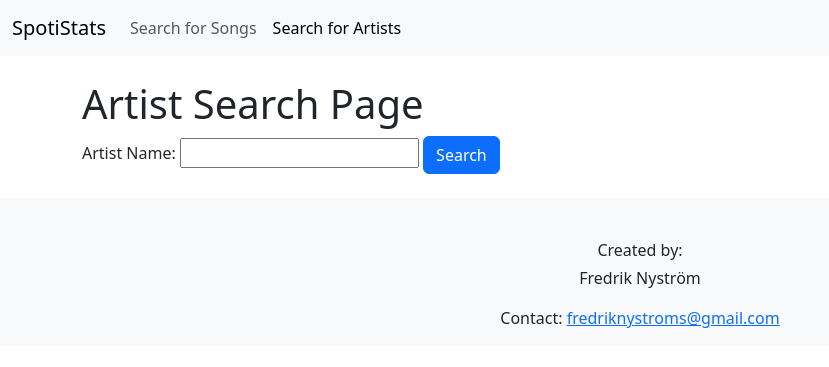
After one commit to fredriknystrom/spotify_stats_23, a Django app: page /spotifyapp/artist-search/ in a window 1280 px wide. The commit adds this page. Shown: the top 367 px of the page, without its empty margins (0-829 px from the left). Run offline with Django 4.2, Linux system fonts and the light colour scheme; data that the repository does not hold is empty; some libraries are stand-ins or nearby versions.

Commit message:
search and filter artist and songs

```diff
--- a/spotify_project/spotify_project/urls.py
+++ b/spotify_project/spotify_project/urls.py
@@ -16,8 +16,10 @@ Including another URLconf
 """
 from django.contrib import admin
 from django.urls import path, include
+from django.views.generic import RedirectView
 
 urlpatterns = [
     path('admin/', admin.site.urls),
+    path('', RedirectView.as_view(url='/spotifyapp/song-search')),  # Redirect to an app-specific URL
     path('spotifyapp/', include('spotifyapp.urls')),
 ]
--- /dev/null
+++ b/spotify_project/spotifyapp/filters/artist_filter.py
@@ -0,0 +1,12 @@
+import django_filters
+from spotifyapp.models import Artist, SpotifyStats
+
+class ArtistFilter(django_filters.FilterSet):
+    name = django_filters.CharFilter(
+        label="Artist Name",
+        lookup_expr='icontains'
+    )
+
+    class Meta:
+        model = Artist
+        fields = ['name']
--- a/spotify_project/spotifyapp/models.py
+++ b/spotify_project/spotifyapp/models.py
@@ -14,6 +14,7 @@ PERCENTAGE_CHOICES = (
 )
 
 class SpotifyStats(models.Model):
+    id = models.AutoField(primary_key=True)
     title = models.CharField(max_length=255)
     artists = models.ManyToManyField(Artist)
     released_year = models.PositiveIntegerField()
--- /dev/null
+++ b/spotify_project/spotifyapp/templates/spotifyapp/artist_search.html
@@ -0,0 +1,23 @@
+{% extends "spotifyapp/base.html" %}
+
+{% block title %}Artist Search{% endblock %}
+
+{% block content %}
+<h1>Artist Search Page</h1>
+<form method="get" action="">
+    {{ filter.form }} {# Include the filter form here #}
+    <button type="submit" class="btn btn-primary">Search</button>
+</form>
+{% if filter.qs %}
+    <h2>Search Results:</h2>
+    <ul class="list-group">
+        {% for artist in filter.qs %}
+        <li class="list-group-item">
+            <a href="{% url 'artist-info' artist.name %}">{{ artist.name }}</a>
+        </li>
+        {% endfor %}
+    </ul>
+{% endif %}
+
+
+{% endblock %}
--- a/spotify_project/spotifyapp/templates/spotifyapp/base.html
+++ b/spotify_project/spotifyapp/templates/spotifyapp/base.html
@@ -3,7 +3,7 @@
 <head>
     <meta charset="UTF-8">
     <meta name="viewport" content="width=device-width, initial-scale=1.0">
-    <title>{% block title %}My Website{% endblock %}</title>
+    <title>{% block title %}SpotiStats{% endblock %}</title>
     <!-- Bootstrap CSS and JS -->
     {% load bootstrap5 %}
     {% bootstrap_css %}
@@ -13,20 +13,22 @@
     <header>
         <nav class="navbar navbar-expand-lg navbar-light bg-light">
             <div class="container-fluid">
-                <a class="navbar-brand" href="#">My Website</a>
+                <a class="navbar-brand" href="{% url 'song-search' %}">SpotiStats</a>
                 <button class="navbar-toggler" type="button" data-bs-toggle="collapse" data-bs-target="#navbarNav" aria-controls="navbarNav" aria-expanded="false" aria-label="Toggle navigation">
                     <span class="navbar-toggler-icon"></span>
                 </button>
                 <div class="collapse navbar-collapse" id="navbarNav">
                     <ul class="navbar-nav">
                         <li class="nav-item">
-                            <a class="nav-link active" aria-current="page" href="{% url 'song-search' %}">Search for Songs</a>
+                            <a class="nav-link{% if request.resolver_match.url_name == 'song-search' %} active{% endif %}" href="{% url 'song-search' %}">Search for Songs</a>
                         </li>
                         <li class="nav-item">
-                            <a class="nav-link" href="{% url 'artist-search' %}">Search for Artists</a>
+                            <a class="nav-link{% if request.resolver_match.url_name == 'artist-search' %} active{% endif %}" href="{% url 'artist-search' %}">Search for Artists</a>
                         </li>
                         <!-- Add additional navigation links here -->
                     </ul>
+
+
                 </div>
             </div>
         </nav>
--- a/spotify_project/spotifyapp/urls.py
+++ b/spotify_project/spotifyapp/urls.py
@@ -1,7 +1,9 @@
 from django.urls import path
-from . import views
+from spotifyapp.views import artist, song
 
 urlpatterns = [
-    path('search-song/', views.song_search, name='song-search'),
-    path('search-artist/', views.artist_search, name='artist-search'),
+    path('song-search/', song.SongSearchView.as_view(), name='song-search'),
+    path('artist-search/', artist.ArtistSearchView.as_view(), name='artist-search'),
+    path('artist-info/<str:artist_name>/', artist.ArtistInfoView.as_view(), name='artist-info'),
+    path('song-info/<int:song_pk>/', song.SongInfoView.as_view(), name='song-info'),
 ]
--- /dev/null
+++ b/spotify_project/spotifyapp/views/artist.py
@@ -0,0 +1,29 @@
+from spotifyapp.models import Artist
+from spotifyapp.models import SpotifyStats
+from django.views.generic import ListView
+from django_filters.views import FilterView
+from spotifyapp.filters.artist_filter import ArtistFilter
+
+class ArtistSearchView(FilterView):
+    model = Artist
+    filterset_class = ArtistFilter
+    template_name = 'spotifyapp/artist_search.html'
+
+
+class ArtistInfoView(ListView):
+    model = SpotifyStats
+    template_name = 'spotifyapp/artist_info.html'
+    context_object_name = 'records'
+
+    def get_queryset(self):
+        # Get the artist's name from the URL parameter
+        artist_name = self.kwargs.get('artist_name')
+
+        # Retrieve all SpotifyStats records related to the artist
+        return SpotifyStats.objects.filter(artists__name=artist_name)
+
+    def get_context_data(self, **kwargs):
+        context = super().get_context_data(**kwargs)
+        artist_name = self.kwargs.get('artist_name')
+        context['artist_name'] = artist_name  # Add the artist's name to the context
+        return context
```
Also changed, not shown: spotify_project/spotifyapp/filters/song_filter.py (added, +12 -0 lines), spotify_project/spotifyapp/templates/spotifyapp/artist_info.html (added, +16 -0 lines), spotify_project/spotifyapp/templates/spotifyapp/search_artist.html (deleted, +0 -13 lines), spotify_project/spotifyapp/templates/spotifyapp/search_song.html (deleted, +0 -8 lines), spotify_project/spotifyapp/templates/spotifyapp/song_info.html (added, +47 -0 lines), spotify_project/spotifyapp/templates/spotifyapp/song_search.html (added, +24 -0 lines), spotify_project/spotifyapp/views.py (deleted, +0 -15 lines), spotify_project/spotifyapp/views/song.py (added, +19 -0 lines).
